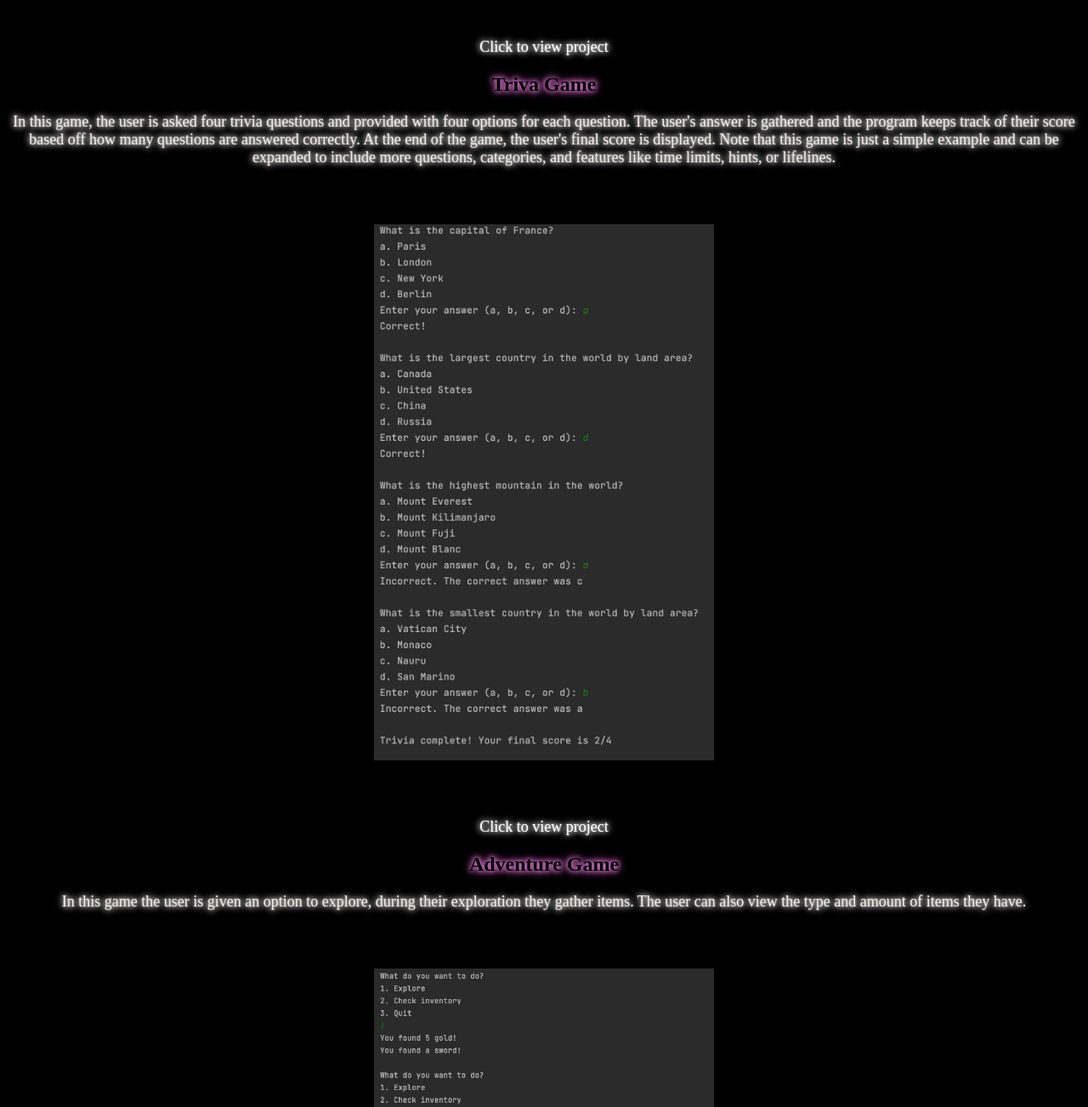
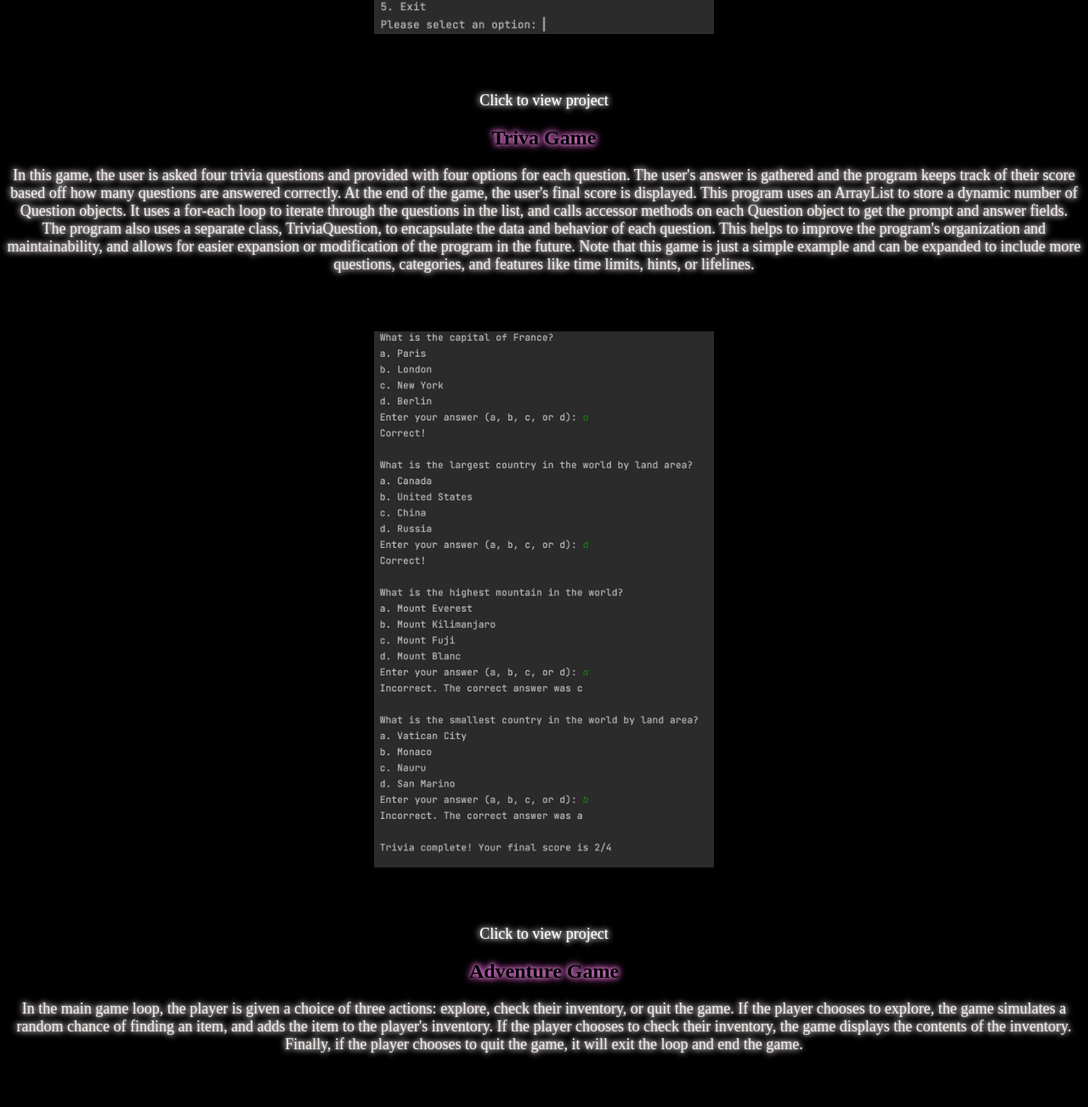
Before and after one commit to jcambria/jcambria.github.io, a plain HTML site: page projects.html in a window 1280 px wide. Shown: the part 2154-3457 px from the top of the page at 85% size. Drawn offline with Linux system fonts and the light colour scheme.

Commit message:
changed project info

```diff
--- a/projects.html
+++ b/projects.html
@@ -32,7 +32,7 @@
     <div class="project">
 		<h2>ATM with Exchange Rate Feature</h2>
 		<p>This ATM program written in Java includes an exchange rate feature that allows the user to convert their funds from one currency to another. In this program, the user is given four options: Deposit, Withdraw, Check Balance, or Exit. The program maintains the user's account balance and allows them to deposit or withdraw funds.
-            It acts as a normal ATM system like we would use in real life, with an added bonus for fun! </p>
+            It acts as a normal ATM system like we would use in real life, with an added bonus for fun! This program is a Java class that contains instance variables and methods that simulate an ATM. It uses the Scanner class to read user input from the console, and a switch statement to determine which method to call based on the user's input. The program also includes basic error handling for cases where the user attempts to withdraw more money than they have in their account. The program is designed to be user-friendly and easy to navigate, with clear prompts and instructions for the user at each step. </p>
 
 		<img class="photos" src="Screenshot 2023-02-20 at 4.31.17 PM.png" alt="Screenshot of project 2">
 		<p><a class="links" href="https://github.com/jcambria/PersonalProjects/tree/main/FinalATM">Click to view project</a></p>
@@ -41,7 +41,7 @@
     <div class = "project">
         <h2>Triva Game</h2>
 		<p>In this game, the user is asked four trivia questions and provided with four options for each question. The user's answer is gathered and the program keeps track of their score based off how many questions are answered correctly. At the end of the game, the user's final score is displayed.
-
+            This program uses an ArrayList to store a dynamic number of Question objects. It uses a for-each loop to iterate through the questions in the list, and calls accessor methods on each Question object to get the prompt and answer fields. The program also uses a separate class, TriviaQuestion, to encapsulate the data and behavior of each question. This helps to improve the program's organization and maintainability, and allows for easier expansion or modification of the program in the future.
             Note that this game is just a simple example and can be expanded to include more questions, categories, and features like time limits, hints, or lifelines.</p>
 
 		<img class="photos" src="Image 2-20-23 at 4.34 PM.jpg" alt="Screenshot of project 2">
@@ -51,7 +51,7 @@
     </div>
     <div class = "project">
         <h2>Adventure Game</h2>
-		<p>In this game the user is given an option to explore, during their exploration they gather items. The user can also view the type and amount of items they have.</p>
+		<p>In the main game loop, the player is given a choice of three actions: explore, check their inventory, or quit the game. If the player chooses to explore, the game simulates a random chance of finding an item, and adds the item to the player's inventory. If the player chooses to check their inventory, the game displays the contents of the inventory. Finally, if the player chooses to quit the game, it will exit the loop and end the game.</p>
 
 		<img class="photos" src="Image 2-21-23 at 1.53 PM.jpg" alt="Screenshot of project 2">
 		<p><a class="links" href="https://github.com/jcambria/PersonalProjects/tree/main/Adventure">Click to view project</a></p>
```
